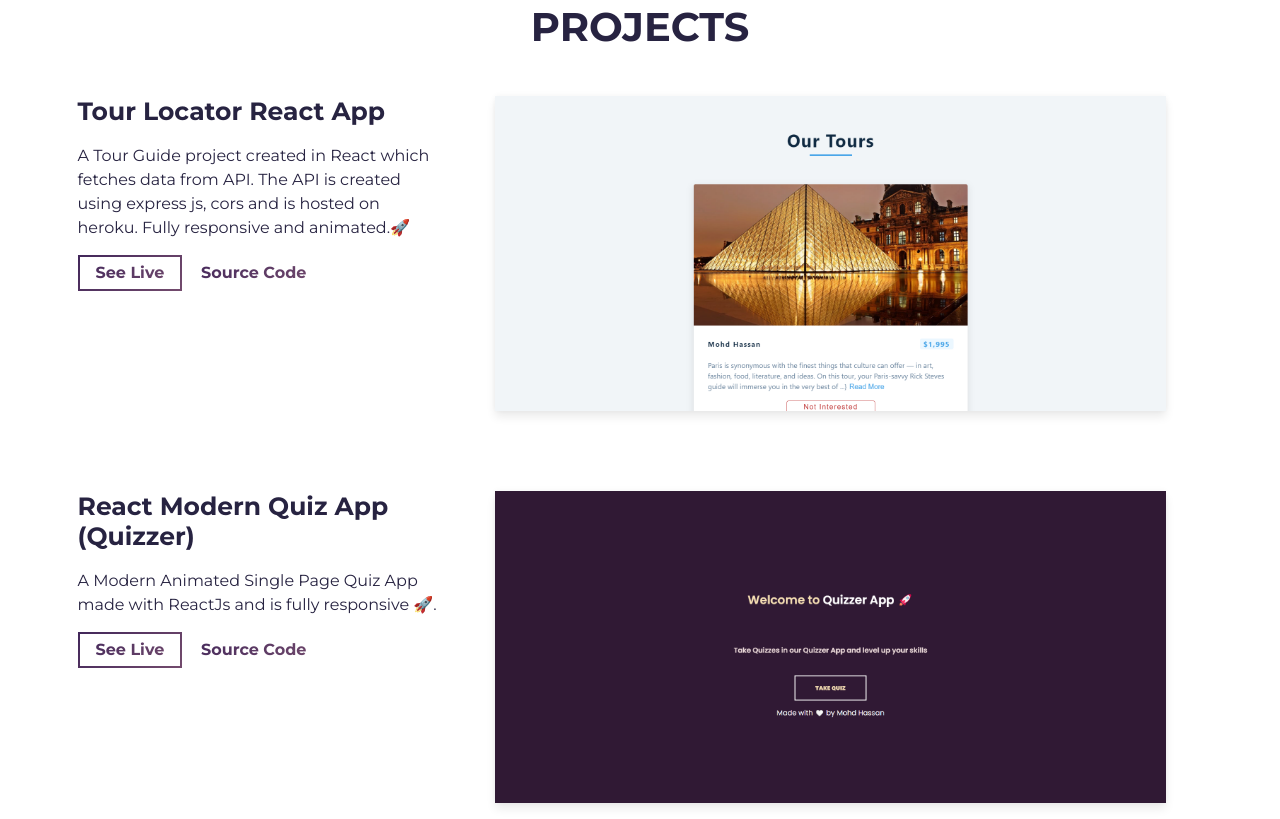
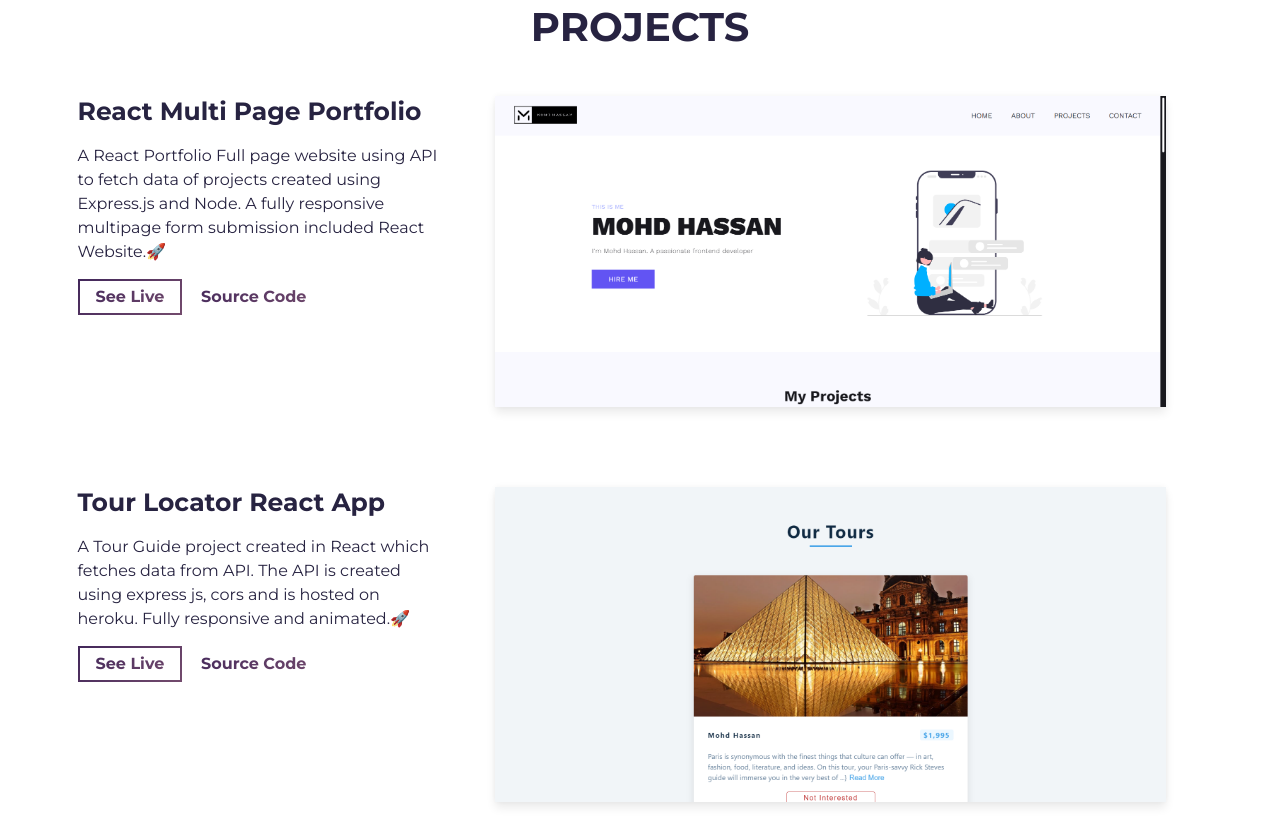
Before and after one commit to killshotxd/React-Minimal-PortFolio, a website built with Parcel: page src/index.html in a window 1280 px wide. Shown: the part 1541-2360 px from the top of the page. Built offline with nearby package versions, Linux system fonts and the light colour scheme.

Commit message:
updated project

```diff
--- a/src/index.html
+++ b/src/index.html
@@ -100,6 +100,66 @@
             <div class="col-lg-4 col-sm-12">
               <div class="project-wrapper__text load-hidden">
                 <h3 class="project-wrapper__text-title">
+                  React Multi Page Portfolio
+                </h3>
+                <div>
+                  <p class="mb-4">
+                    A React Portfolio Full page website using API to fetch data
+                    of projects created using Express.js and Node. A fully
+                    responsive multipage form submission included React
+                    Website.🚀
+                  </p>
+                </div>
+                <a
+                  rel="noreferrer"
+                  target="_blank"
+                  class="cta-btn cta-btn--hero"
+                  href="https://full-page-react-website.vercel.app/"
+                >
+                  See Live
+                </a>
+                <a
+                  rel="noreferrer"
+                  target="_blank"
+                  class="cta-btn text-color-main"
+                  href="https://github.com/killshotxd/full-page-react-website"
+                >
+                  Source Code
+                </a>
+              </div>
+            </div>
+            <div class="col-lg-8 col-sm-12">
+              <div class="project-wrapper__image load-hidden">
+                <a
+                  rel="noreferrer"
+                  href="https://full-page-react-website.vercel.app/"
+                  target="_blank"
+                >
+                  <div
+                    data-tilt
+                    data-tilt-max="4"
+                    data-tilt-glare="true"
+                    data-tilt-max-glare="0.5"
+                    class="thumbnail rounded js-tilt"
+                  >
+                    <img
+                      alt="Project Image"
+                      class="img-fluid"
+                      src="assets/port.png"
+                    />
+                  </div>
+                </a>
+              </div>
+            </div>
+          </div>
+          <!-- /END Project -->
+
+          <!-- Projects Start -->
+
+          <div class="row">
+            <div class="col-lg-4 col-sm-12">
+              <div class="project-wrapper__text load-hidden">
+                <h3 class="project-wrapper__text-title">
                   Tour Locator React App
                 </h3>
                 <div>
@@ -121,7 +181,7 @@
                   rel="noreferrer"
                   target="_blank"
                   class="cta-btn text-color-main"
-                  href="https://github.com/killshotxd/React-Modern-QuizzApp"
+                  href="https://github.com/killshotxd/react-tours-project"
                 >
                   Source Code
                 </a>
```
Also changed, not shown: src/assets/port.png (added).
